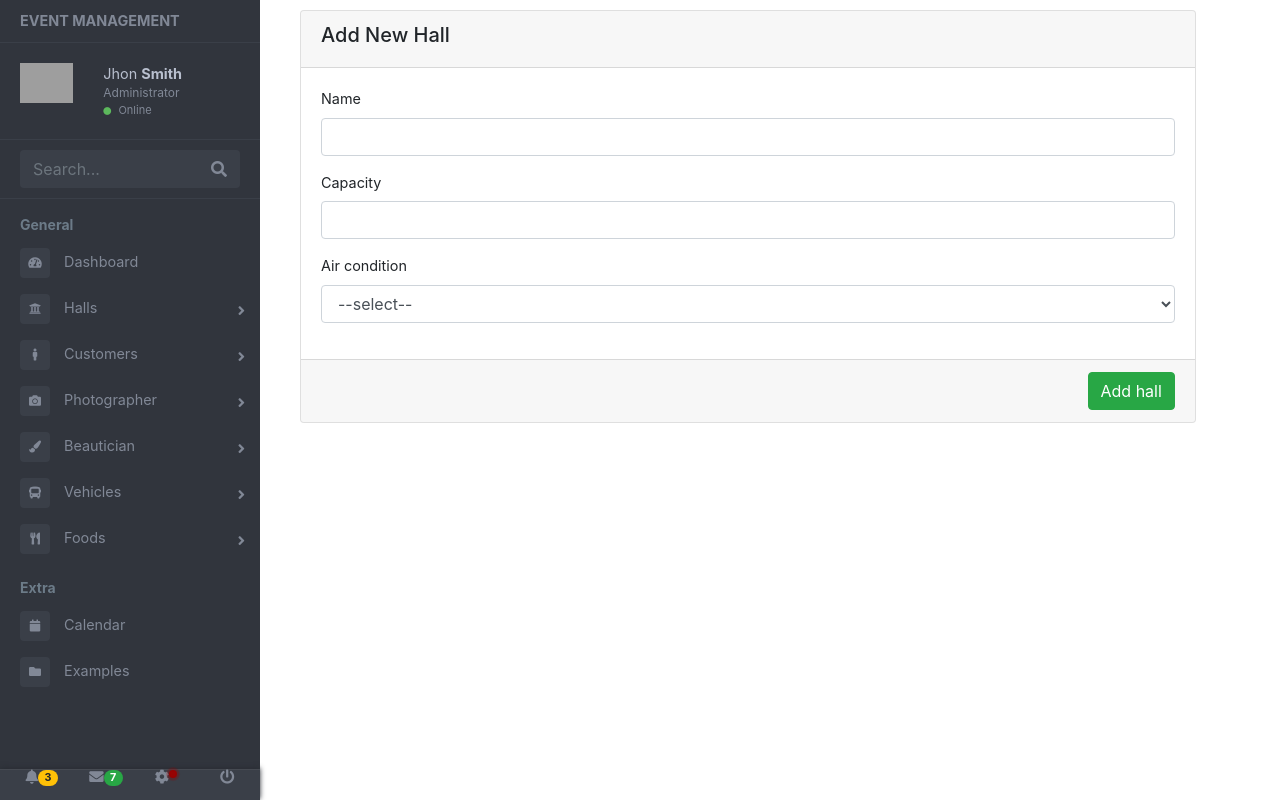
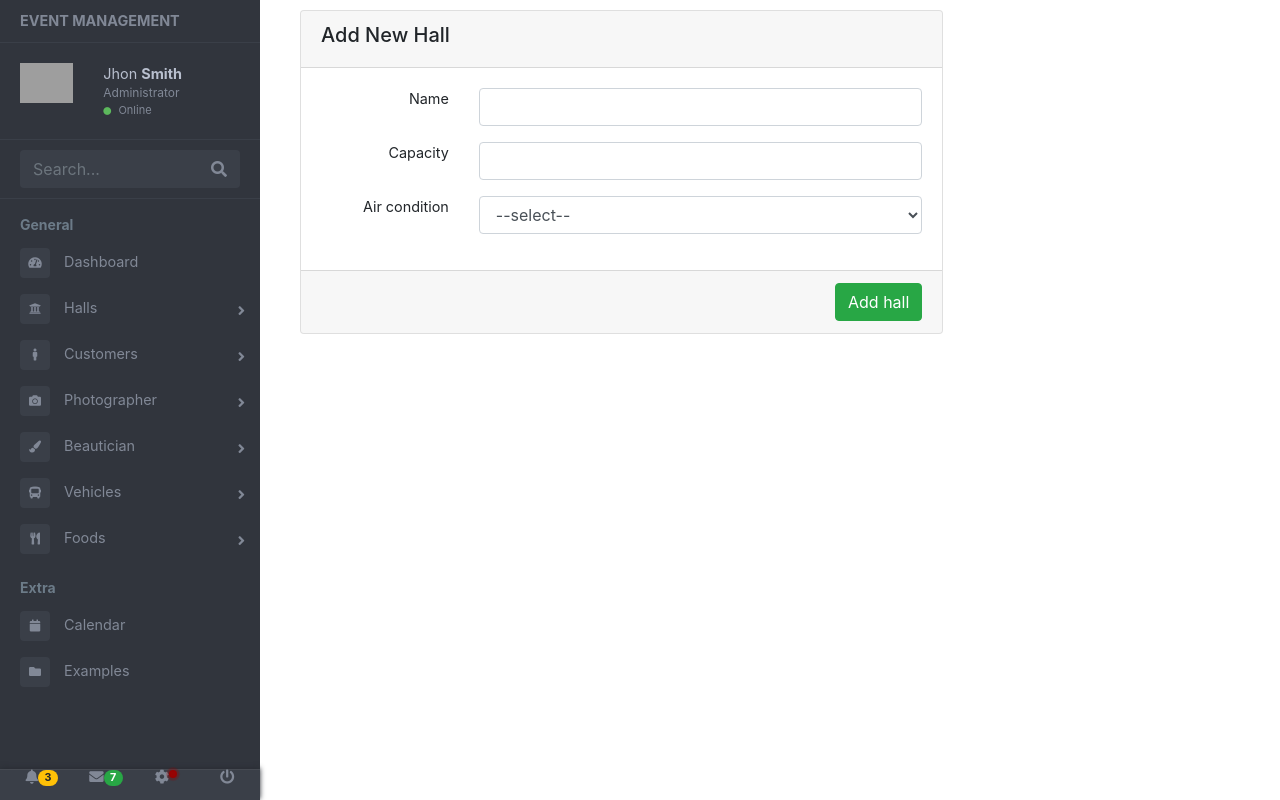
Before and after one commit to EMS26/EMS, a PHP site: page /admin/hall.php in a window 1280 px wide. Run offline with PHP 8.4, Linux system fonts and the light colour scheme; some libraries are stand-ins or nearby versions; grey boxes are pictures that could not be loaded.

Commit message:
hall form

```diff
--- a/admin/hall.php
+++ b/admin/hall.php
@@ -25,29 +25,40 @@
                 <!-- /page-content" -->
 
                 <div class="row">
-                    <div class="col-md-11">
+                    <div class="col-md-8">
                         <div class="card">
                             <div class="card-header ">
                                 <h5>Add New Hall</h5>
                             </div>
                             <div class="card-body ">
                                 <form action="" method="POST">
-
                                     <div class="form-group">
-                                        <label>Name</label>
-                                        <input type="text" name="name" class="form-control" required>
+                                        <div class="row">
+                                            <div class="col-md-3" style="text-align: right;"> <label >Name</label></div>
+                                            <div class="col-md-9"> <input type="text" name="name" class="form-control" required></div>
+                                        </div>
                                     </div>
                                     <div class="form-group">
-                                        <label>Capacity</label>
-                                        <input type="number" class="form-control" name="capacity" required>
+                                        <div class="row">
+                                            <div class="col-md-3" style="text-align: right;"> <label >Capacity</label></div>
+                                            <div class="col-md-9"><input type="number" class="form-control" name="capacity" required></div>
+                                        </div>
+
+
                                     </div>
                                     <div class="form-group">
-                                        <label>Air condition</label>
-                                        <select name="air" id="" class="form-control" required>
-                                            <option value="" selected disabled>--select--</option>
-                                            <option value="AC">AC</option>
-                                            <option value="Non-AC">Non-AC</option>
-                                        </select>
+                                        <div class="row">
+                                            <div class="col-md-3"  style="text-align: right;"><label>Air condition</label></div>
+                                            <div class="col-md-9">
+                                                <select name="air" id="" class="form-control" required>
+                                                    <option value="" selected disabled>--select--</option>
+                                                    <option value="AC">AC</option>
+                                                    <option value="Non-AC">Non-AC</option>
+                                                </select>
+                                            </div>
+                                        </div>
+
+
                                     </div>
                             </div>
                             <div class="card-footer ">
```
